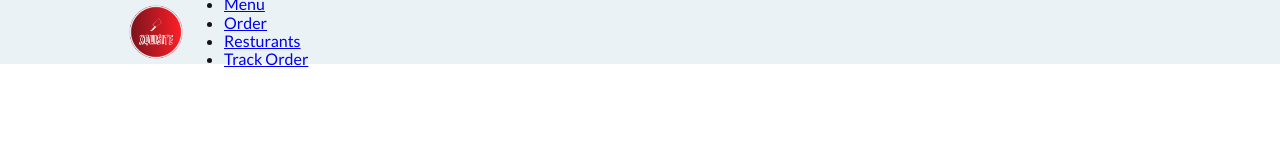
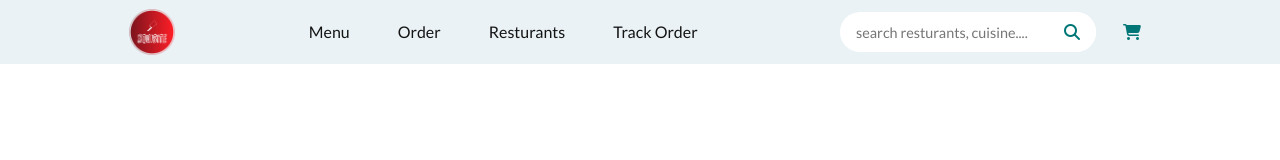
Before and after one commit to officialSteph/RESTURANT-WEBSITE, a plain HTML site: page index.html in a window 1280 px wide. Drawn offline with Linux system fonts and the light colour scheme.

Commit message:
website header

```diff
--- a/css/style.css
+++ b/css/style.css
@@ -47,6 +47,8 @@ body{
   background: var(--primary-color);
 }
 
+/* Navbar */
+
 .navbar{
   position: fixed;
   top: 0;
@@ -61,10 +63,81 @@ body{
 }
 
 .logo{
-  height: 3.5rem;
+  height: 3.0rem;
 }
 
+.links-container{
+  display: flex;
+  gap: 1rem;
+  list-style: none;
+  margin: 7.5%;
+}
 
+.links{
+  color: var(--primary-text-color);
+  text-decoration: none;
+  text-transform: capitalize;
+  padding: .5rem 1rem;
+  transform: 2s;
+}
+
+.links:hover {
+  color: var(--secondary-text-color);
+}
+
+.nav-extras{
+  display: flex;
+  align-items: center;
+  margin-left: auto;
+  gap: 1rem;
+}
+
+.Search{
+  position: relative;
+  width: 20vw;
+  min-width: 150px;
+  height: 2.5rem;
+  border-radius: 5rem;
+  overflow: hidden;
+}
+
+.search-box{
+  width: 100%;
+  height: 100%;
+  background: var(--primary-color);
+  border: none;
+  padding: 1rem;
+  outline: none;
+  font-size: .9rem;
+}
+
+.search-btn{
+  position: absolute;
+  border: none;
+  right: 0;
+  width: 3rem;
+  height: 100%;
+  background: var(--primary-color);
+  text-align: center;
+  cursor: pointer;
+  color: var(--secondary-text-color);
+}
+
+.cart{
+  width: 2.5rem;
+  height: 2.5rem;
+  color: var(--secondary-text-color);
+  border-radius: 100%;
+  display: flex;
+  justify-content: center;
+  align-items: center;
+  text-decoration: none;
+  transition: .5s;
+}
+
+.cart:hover{
+  background: var(--secondary-color);
+}
 /******************************************
 /* ADDITIONAL STYLES
 /*******************************************/
--- a/index.html
+++ b/index.html
@@ -12,6 +12,10 @@
 		<link rel="preconnect" href="https://fonts.googleapis.com">
 		<link rel="preconnect" href="https://fonts.gstatic.com" 		crossorigin>
 		<link href="https://fonts.googleapis.com/css2?		family=Lato:wght@100;300;400;700;900&family=Roboto&		display=swap" rel="stylesheet">
+
+
+		<!-- font awsome link -->
+		<link rel="stylesheet" href="https://cdnjs.cloudflare.com/ajax/libs/font-awesome/6.4.2/css/all.min.css">
 
 		<!-- external CSS link -->
 		<link rel="stylesheet" href="css/normalize.css">
@@ -33,6 +37,21 @@
 				<li class="link-items"><a href="#" class="links">Track Order</a></li>
 
 			</ul>
+
+			<!-- Search box -->
+			<div class="nav-extras">
+				<!-- Search box -->
+				<div class="Search">
+					<input type="text" class="search-box" placeholder="search resturants, cuisine....">
+					<button class="search-btn"><i class="fa-solid fa-magnifying-glass"></i></button>
+				</div>
+
+				<a href="#" class="cart"><i class="fa-solid fa-cart-shopping"></i></a>
+
+			</div>
+
+
+
 			</nav>
 		</header>
 
```
